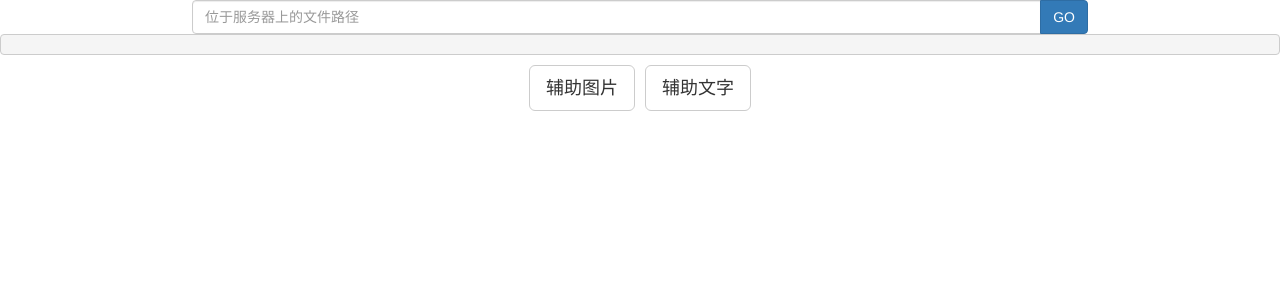
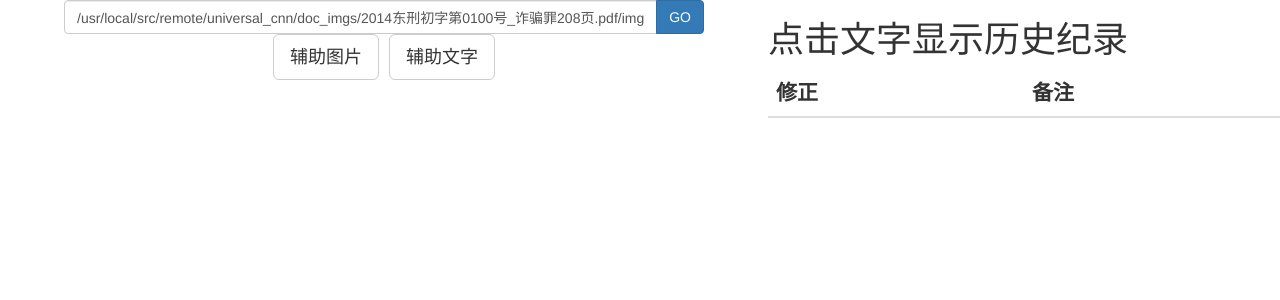
Before and after one commit to NJUOCR/universal_cnn, a Flask app: page /debugger in a window 1280 px wide. Shown: the top 300 px of the page. Run offline with Flask 2, Linux system fonts and the light colour scheme; lists and menus that the app fills with data are empty; parts of the project's set-up code (start-up, migrations or seed data) failed here and were passed over; some libraries are stand-ins or nearby versions.

Commit message:
make post processing debugger html

```diff
--- a/app.py
+++ b/app.py
@@ -1,7 +1,8 @@
+import json
 import os
-import json
+
 import yaml
-from flask import Flask, request, make_response, jsonify, render_template
+from flask import Flask, request, make_response, jsonify, render_template, Response, send_file
 
 from processing.single_char_processing import Processor
 
@@ -37,21 +38,35 @@ def recognize_file():
     args = request.args
     path = args['path']
     auxiliary = bool(args['auxiliary'])
+    with_log = bool(args['logs'])
     if path[-4:] not in ('.jpg', '.png'):
         return make_response(jsonify({'error': 'only jpg, png files are supported'}, 415))
     if not os.path.isfile(path):
         return make_response(jsonify({'error': 'target file not found on server', 'target-file': path}, 404))
 
-    txt = proc.process(path, p_thresh=CONF['p_thresh'],
-                       auxiliary_img='./static/auxiliary.jpg' if auxiliary else None,
-                       auxiliary_html='./static/auxiliary.html' if auxiliary else None
-                       )
-    return txt if not auxiliary else jsonify(txt=txt, img='/static/auxiliary.jpg', html='/static/auxiliary.html')
+    if not with_log:
+        rs = proc.get_text_result(path, p_thresh=CONF['p_thresh'],
+                                  auxiliary_img='./static/auxiliary.jpg' if auxiliary else None,
+                                  auxiliary_html='./static/auxiliary.html' if auxiliary else None
+                                  )
+    else:
+        rs = proc.get_json_result(path, p_thresh=CONF['p_thresh'],
+                                  auxiliary_img='./static/auxiliary.jpg' if auxiliary else None,
+                                  auxiliary_html='./static/auxiliary.html' if auxiliary else None
+                                  )
+    return rs if not auxiliary else Response(
+        json.dumps({
+            'rs': rs,
+            'img': '/static/auxiliary.jpg',
+            'html': '/static/auxiliary.html'
+        }),
+        mimetype='application/json'
+    )
 
 
 @app.route("/debugger")
 def debugger():
-    return render_template('debugger.html')
+    return send_file('templates/debugger.html')
 
 
 if __name__ == '__main__':
--- /dev/null
+++ b/configs/infer.yaml
@@ -0,0 +1,13 @@
+charmap_path: /usr/local/src/data/stage2/all_4190/all_4190.json
+aliasmap_path: /usr/local/src/data/stage2/all_4190/aliasmap.json
+
+ckpt_dir: /usr/local/src/data/stage2/all_4190/ckpts
+
+input_width: 64
+input_height: 64
+num_class: 4190
+
+p_thresh: 0.5
+
+# save auxiliary image to this path, set it to false if not needed
+auxiliary_output: /usr/local/src/data/results/test.png
--- a/templates/debugger.html
+++ b/templates/debugger.html
@@ -4,68 +4,162 @@
     <meta charset="UTF-8">
     <title>Debugger</title>
     <link rel="stylesheet" href="/static/lib/bootstrap/css/bootstrap.css">
-{#    <script src="/static/lib/bootstrap/js/bootstrap.js"></script>#}
     <script src="/static/lib/vue.js"></script>
 </head>
 <style>
-    body{
+    body {
         height: 100vh;
         margin: 0;
     }
 
-    #input{
-        width: 70%;
-        margin: 0 auto;
-
+    p {
+        margin: 0;
     }
 
-    .middle{
+    table {
+        font-size: 1.5em;
+    }
+
+    .main {
+        width: 60%;
+        position: absolute;
+        top: 8em;
+        overflow: auto;
+    }
+
+    .aside {
+        width: 40%;
+        position: fixed;
+        right: 0;
+    }
+
+    #input {
+        width: 60%;
+        margin: 0 auto;
+        position: fixed;
+        padding: 0 5%;
+        background-color: white;
+        z-index: 100;
+    }
+
+    .middle {
         display: flex;
         justify-content: center;
     }
-    .middle a{
+
+    .middle a {
         margin: 0 5px;
+    }
+
+    .char {
+        background-color: #e5e1e1;
+        margin: 0 1px;
+        font-size: 1.4em;
+        padding: 0 2px;
+    }
+
+    .merged {
+        font-size: 0.6em;
+        margin: 0;
+        text-decoration: line-through;
+        color: #800a0d;
     }
 </style>
 <body>
 <div id="container">
-
-    <div id="input" class="input-group">
-        <input type="text" class="form-control" placeholder="位于服务器上的文件路径" v-model="path">
-        <span class="input-group-btn">
+    <div id="input">
+        <div class="input-group">
+            <input type="text" class="form-control" placeholder="位于服务器上的文件路径" v-model="path">
+            <span class="input-group-btn">
             <button @click="convert()" class="btn btn-primary">GO</button>
         </span>
+        </div>
+        <div class="middle">
+            <a target="_blank" :href="auxiliaryImg" class="btn btn-lg btn-default">辅助图片</a>
+            <a target="_blank" :href="auxiliaryTxt" class="btn btn-lg btn-default">辅助文字</a>
+        </div>
     </div>
-    <pre v-text="result">
-
-    </pre>
-    <div class="middle">
-        <a target="_blank" :href="auxiliaryImg" class="btn btn-lg btn-default">辅助图片</a>
-        <a target="_blank" :href="auxiliaryTxt" class="btn btn-lg btn-default">辅助文字</a>
+    <div class="main">
+        <p v-for="(line, lineIdx) in result">
+            <span v-for="(obj, charIdx) in line" :class="['char', {merged: obj.merged}]"
+                  v-text="obj.c" data-line-id="lineIdx" data-char-id="charIdx"
+                  @click="showLogs(lineIdx, charIdx)">
+            </span>
+        </p>
     </div>
+    <aside class="aside">
+        <h1>
+            {{ detail.c }}
+            <span class="badge">{{ detail.p }}</span>
+            <span v-if="detail.merged" class="label label-warning">已合并</span>
+            <span v-if="detail.under_thresh" class="label label-danger">弱预测</span>
+        </h1>
+        <!--<ol>
+                <li v-for="log in detail.logs">
+                    <span>{{ log.last }}</span>
+                    <span class="glyphicon glyphicon-arrow-right"></span>
+                    <span>{{ log.current }}</span>
+                    &nbsp;&nbsp;&nbsp;&nbsp;
+                    <span>{{ log.msg }}</span>
+                </li>
+            </ol>-->
+        <table class="table table-striped">
+            <thead>
+            <tr>
+                <th>修正</th>
+                <th>备注</th>
+            </tr>
+            </thead>
+            <tbody>
+            <tr v-for="log in detail.logs">
+                <td>
+                    <span>{{ log.last }}</span>
+                    <span class="glyphicon glyphicon-arrow-right"></span>
+                    <span>{{ log.current }}</span>
+                </td>
+                <td>
+                    {{ log.msg }}
+                </td>
+            </tr>
+            </tbody>
+        </table>
+    </aside>
 </div>
 
 <script>
     let controller = new Vue({
         el: "#container",
         data: {
-            path: '',
+            path: '/usr/local/src/remote/universal_cnn/doc_imgs/2014东刑初字第0100号_诈骗罪208页.pdf/img-0014.jpg',
             result: '',
             auxiliaryImg: '',
             auxiliaryTxt: '',
+
+            detail: {
+                c: '点击文字显示历史纪录',
+                p: '',
+                merged: false,
+                logs: [],
+                under_thresh: false
+            }
         },
         methods: {
             convert: function () {
-                window.fetch(`/?auxiliary=True&path=${this.path.trim()}`).then(res => {
-                    if(res.ok){
+                window.fetch(`/?logs=True&auxiliary=True&path=${this.path.trim()}`).then(res => {
+                    if (res.ok) {
                         res.json().then(j => {
                             console.log(j);
-                            this.result = j['txt'];
+                            this.result = j['rs'];
                             this.auxiliaryImg = j['img'];
                             this.auxiliaryTxt = j['html']
                         })
                     }
                 })
+            },
+
+            showLogs: function (lineIdx, charIdx) {
+                console.log(this.result[lineIdx][charIdx]);
+                this.detail = this.result[lineIdx][charIdx];
             }
         }
     })
```
Also changed, not shown: processing/rectification.py (+8 -7 lines), processing/single_char_processing.py (+11 -3 lines), utils/utext.py (+70 -10 lines).
